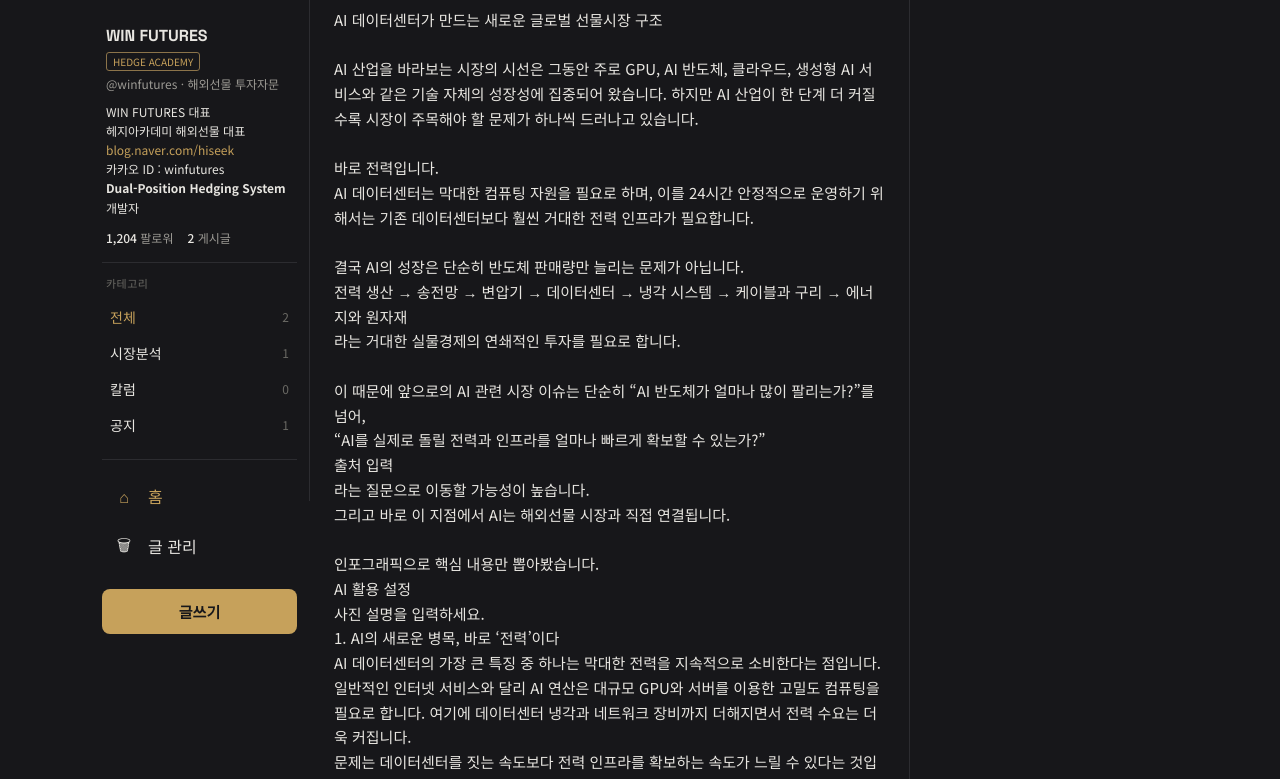
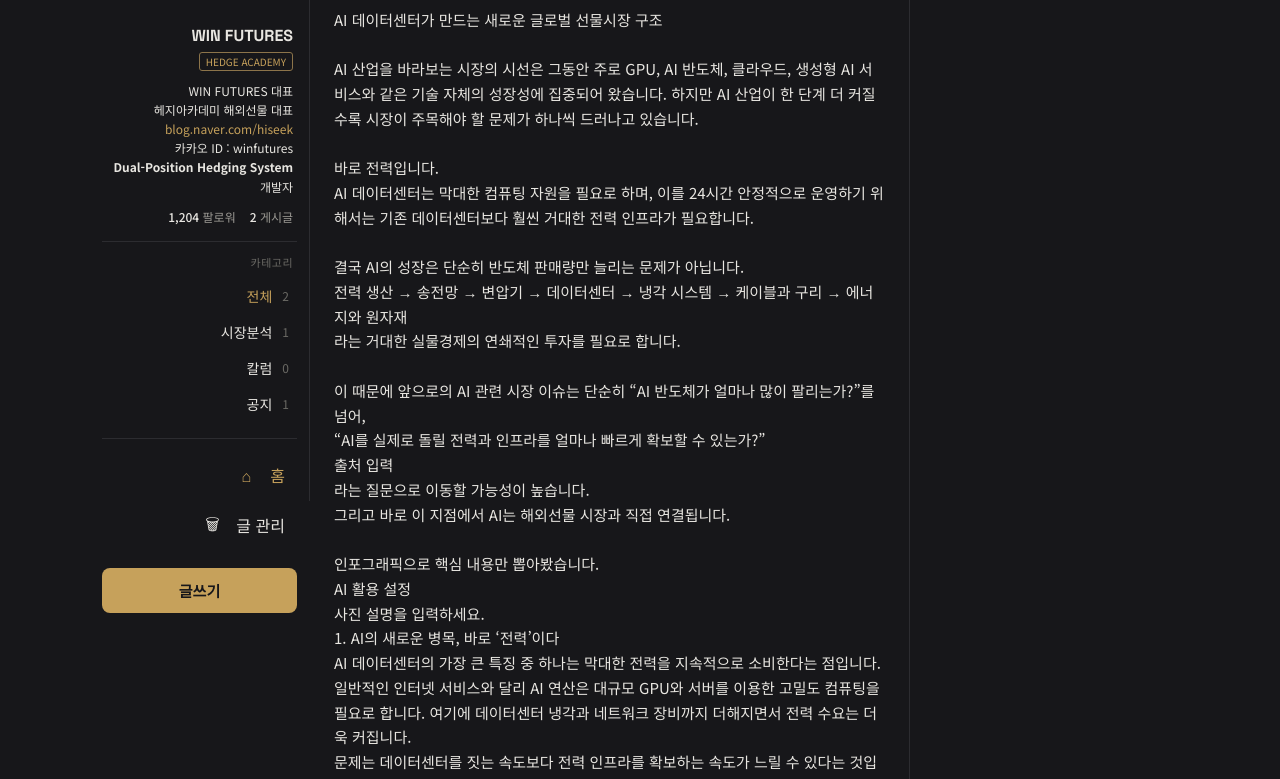
Before and after one commit to winfutures/winfutures-blog, a plain HTML site: page index.html in a window 1280 px wide. Shown: the part 299-1078 px from the top of the page. Drawn offline with Linux system fonts and the light colour scheme.

Commit message:
Add files via upload

```diff
--- a/index.html
+++ b/index.html
@@ -47,10 +47,11 @@
     top: 0;
     height: 100vh;
     border-right: 1px solid var(--border);
+    text-align: right;
   }
   .nav-logo .dot { color: var(--gold); }
   .nav-item {
-    display: flex; align-items: center; gap: 14px;
+    display: flex; align-items: center; justify-content: flex-end; gap: 14px;
     padding: 12px;
     border-radius: 8px;
     font-size: 16px;
@@ -85,7 +86,7 @@
     border-bottom: 1px solid var(--border);
     margin-bottom: 12px;
   }
-  .nav-profile .name-row { display: flex; align-items: center; flex-wrap: wrap; gap: 6px; }
+  .nav-profile .name-row { display: flex; align-items: center; justify-content: flex-end; flex-wrap: wrap; gap: 6px; }
   .nav-profile .name { font-family: 'Space Grotesk', sans-serif; font-weight: 700; font-size: 16px; }
   .nav-profile .badge {
     display: inline-flex; align-items: center; font-size: 10px; color: var(--gold);
@@ -93,7 +94,7 @@
   }
   .nav-profile .handle { color: var(--text-secondary); font-size: 12px; margin-top: 4px; }
   .nav-profile .bio { font-size: 12px; line-height: 1.6; margin-top: 10px; }
-  .nav-profile .stats { display: flex; gap: 14px; margin-top: 12px; font-size: 12px; color: var(--text-secondary); }
+  .nav-profile .stats { display: flex; justify-content: flex-end; gap: 14px; margin-top: 12px; font-size: 12px; color: var(--text-secondary); }
   .nav-profile .stats b { color: var(--text); font-weight: 500; }
 
   .nav-category {
@@ -103,7 +104,7 @@
   }
   .nav-category-title { font-size: 11px; color: var(--text-muted); text-transform: uppercase; letter-spacing: 0.5px; padding: 0 4px 8px; }
   .cat-item {
-    display: flex; justify-content: space-between; align-items: center;
+    display: flex; justify-content: flex-end; align-items: center; gap: 10px;
     padding: 8px 8px; border-radius: 6px; font-size: 14px; cursor: pointer;
   }
   .cat-item:hover { background: var(--surface-hover); }
@@ -331,7 +332,7 @@
         <span class="name">${escapeHtml(profile.name)}</span>
         <span class="badge">${escapeHtml(profile.badge)}</span>
       </div>
-      <div class="handle">${escapeHtml(profile.handle)}</div>
+      ${profile.handle ? `<div class="handle">${escapeHtml(profile.handle)}</div>` : ''}
       <div class="bio">${renderBio(profile.bio).replace(/\n/g, '<br>')}</div>
       <div class="stats"><span><b>${profile.followers.toLocaleString('ko-KR')}</b> 팔로워</span><span><b>${postCount.toLocaleString('ko-KR')}</b> 게시글</span></div>
     `;
--- a/profile.json
+++ b/profile.json
@@ -1,7 +1,7 @@
 {
   "name": "WIN FUTURES",
   "badge": "HEDGE ACADEMY",
-  "handle": "@winfutures · 해외선물 투자자문",
+  "handle": "",
   "bio": "WIN FUTURES 대표\n헤지아카데미 해외선물 대표\nblog.naver.com/hiseek\n카카오 ID : winfutures\n**Dual-Position Hedging System** 개발자",
   "followers": 1204
 }
```
